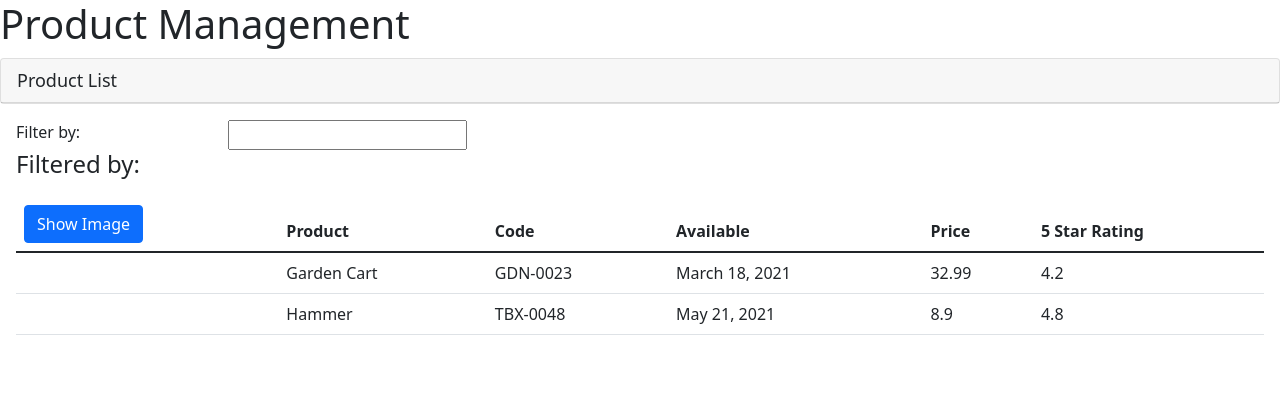
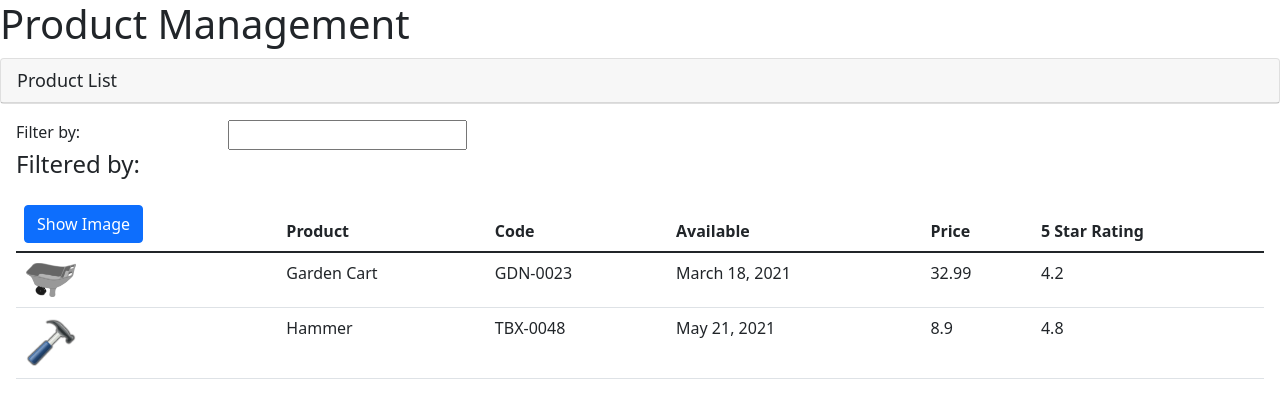
Before and after one commit to ballabanidesara/product_management, an Angular app: page / in a window 1280 px wide. Shown: the top 418 px of the page. Built offline with nearby package versions, Linux system fonts and the light colour scheme.

Commit message:
Property Binding used

```diff
--- a/src/app/products/product-list.component.html
+++ b/src/app/products/product-list.component.html
@@ -34,7 +34,12 @@
               </thead>
               <tbody>
                 <tr *ngFor='let product of products'>
-                  <td></td>
+                  <td>
+                   <img [src]='product.imageUrl'
+                    [title]='product.productName'
+                    [style.width.px]='imageWidth'
+                    [style.margin.px]='imageMargin'>
+                  </td>
                   <td>{{product.productName}}</td>
                   <td>{{product.productCode}}</td>
                   <td>{{product.releaseDate}}</td>
--- a/src/app/products/product-list.component.ts
+++ b/src/app/products/product-list.component.ts
@@ -8,6 +8,8 @@
 
 export class ProductListComponent {
     pageTitle: string = 'Product List';
+    imageWidth: number = 50;
+    imageMargin: number =2;
     products: any[] = [
          {
                 "productId": 2,
```
